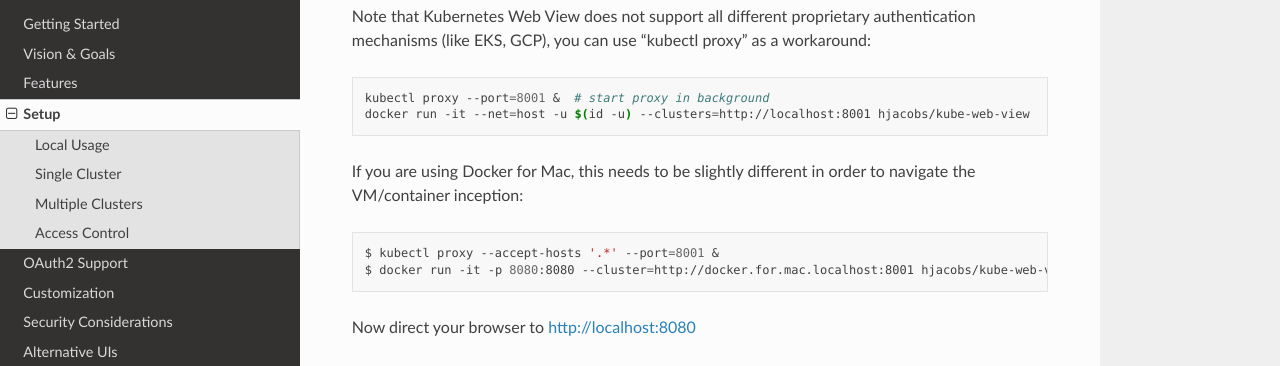
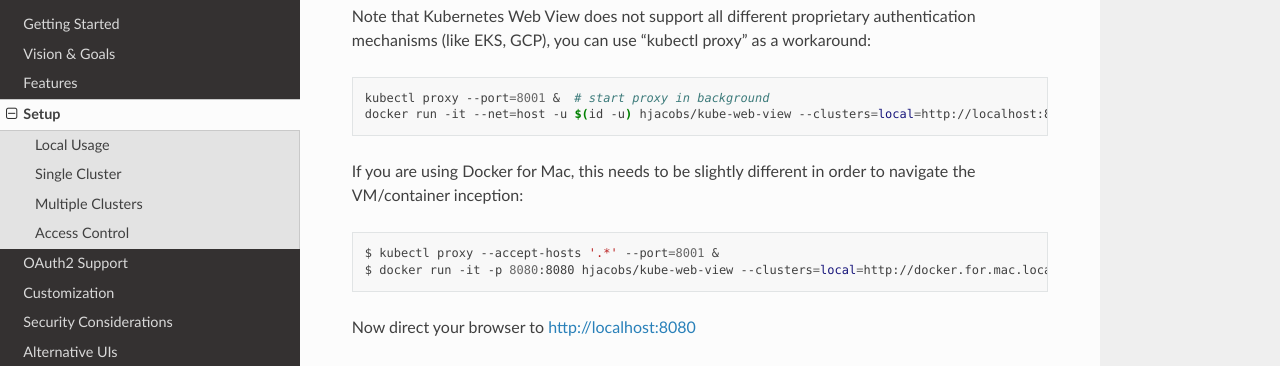
Before and after one commit to hjacobs/kube-web-view, a Sphinx documentation site: the page built from docs/setup.rst, in a window 1280 px wide and 900 px high, scrolled down 510 px. Shown: the part 153-519 px from the top of the window. Built offline with Sphinx 7.4.7 and the Read the Docs theme 2.0.0, drawn with Linux system fonts in a browser that asks for light colours.

Commit message:
fix docs on how to use kubectl proxy

```diff
--- a/docs/setup.rst
+++ b/docs/setup.rst
@@ -33,14 +33,14 @@ you can use "kubectl proxy" as a workaround:
 .. code-block:: bash
 
     kubectl proxy --port=8001 &  # start proxy in background
-    docker run -it --net=host -u $(id -u) --clusters=http://localhost:8001 hjacobs/kube-web-view
+    docker run -it --net=host -u $(id -u) hjacobs/kube-web-view --clusters=local=http://localhost:8001
 
 If you are using Docker for Mac, this needs to be slightly different in order to navigate the VM/container inception:
 
 .. code-block:: bash
 
     $ kubectl proxy --accept-hosts '.*' --port=8001 &
-    $ docker run -it -p 8080:8080 --cluster=http://docker.for.mac.localhost:8001 hjacobs/kube-web-view
+    $ docker run -it -p 8080:8080 hjacobs/kube-web-view --clusters=local=http://docker.for.mac.localhost:8001
 
 Now direct your browser to http://localhost:8080
 
```
